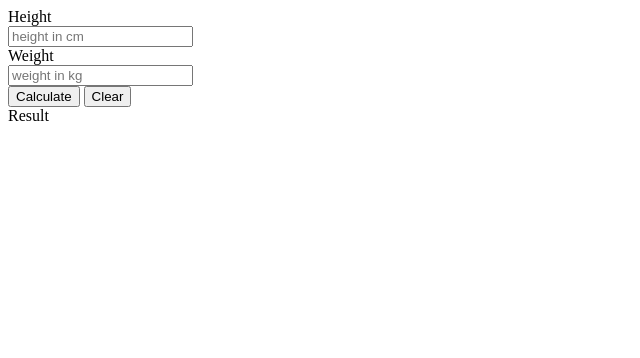
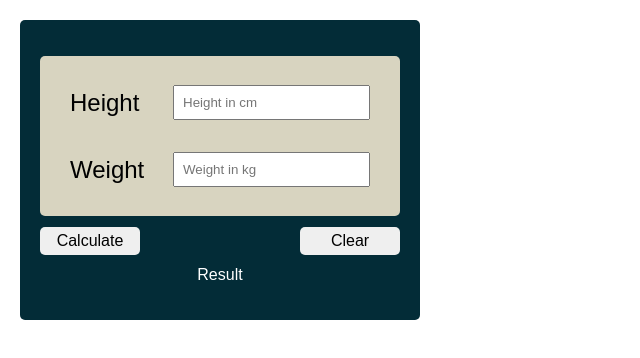
Before and after one commit to 0bobbythapa0/BMI-calculator, a plain HTML site: page index.html in a window 1280 px wide. Shown: the whole page, without its empty margins (0-640 px from the left). Drawn offline with Linux system fonts and the light colour scheme.

Commit message:
css added

```diff
--- a/index.html
+++ b/index.html
@@ -4,24 +4,25 @@
     <meta charset="UTF-8">
     <meta name="viewport" content="width=device-width, initial-scale=1.0">
     <title>Document</title>
+    <link rel="stylesheet" href="./style.css">
 </head>
 <body>
     <div class="container">
         <div class="measurement">
-            <div>
+            <div class="measure">
                 <div>Height</div>
-                <input id="height" type="text" placeholder="height in cm">
+                <input id="height" class="input-btn" type="text" placeholder="Height in cm">
             </div>
-            <div>
+            <div class="measure">
                 <div>Weight</div>
-                <input id="weight" type="text" placeholder="weight in kg">
+                <input id="weight" class="input-btn" type="text" placeholder="Weight in kg">
             </div>
         </div>
-        <div>
-            <button>Calculate</button>
-            <button>Clear</button>
+        <div class="btns">
+            <button class="event-btn">Calculate</button>
+            <button class="event-btn">Clear</button>
         </div>
-        <div>Result</div>
+        <div class="result">Result</div>
     </div>
 </body>
 </html>
--- /dev/null
+++ b/style.css
@@ -0,0 +1,64 @@
+*{
+    margin: 0;
+    padding: 0;
+    box-sizing: border-box;
+    color: black;
+    font-family: sans-serif;
+}
+
+.container{
+    margin: 20px;
+    width: 400px;
+    height: 300px;
+    background-color: #032c37;
+    border-radius: 5px 5px;
+    display: flex;
+    flex-direction: column;
+    justify-content: center;
+    align-items: center;
+}
+
+.measurement{
+    width: 360px;
+    height: 160px;
+    background-color: #d8d4c0;
+    border-radius: 5px 5px;
+    display: flex;
+    flex-direction: column;
+    align-items: center;
+    justify-content: center;
+}
+
+.measure{
+    width: 300px;
+    display: flex;
+    justify-content: space-between;
+    align-items: center;
+    margin: 16px 0px 16px 0px;
+    font-size: 24px;
+}
+
+.input-btn{
+    outline: none;
+    padding: 8px;
+}
+
+.btns{
+    width: 360px;
+    height: 50px;
+    display: flex;
+    align-items: center;
+    justify-content: space-between;
+}
+
+.event-btn{
+    width: 100px;
+    padding: 5px 10px;
+    font-size: 16px;
+    border-radius: 5px 5px;
+    border: none;
+}
+
+.result{
+    color: white;
+}
```
